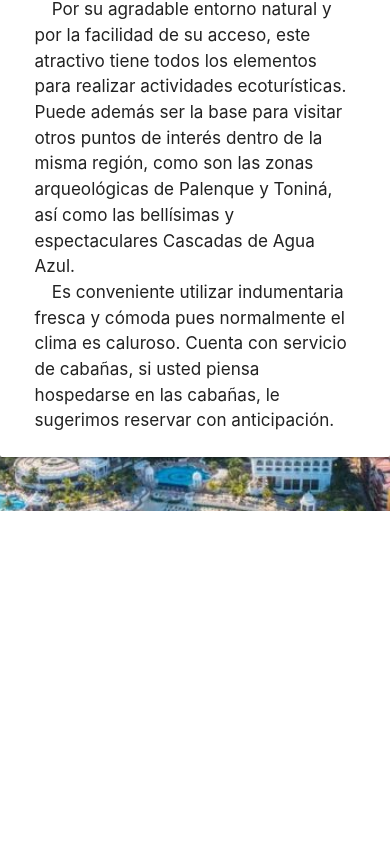
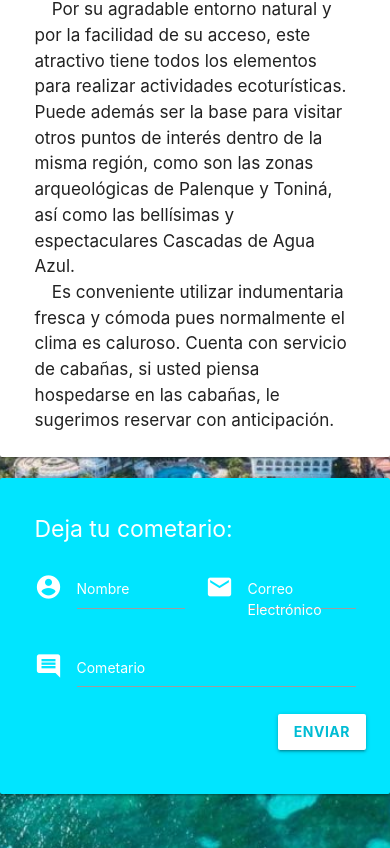
Before and after one commit to rene-jrfr/Modulo-3-Evaluacion, a plain HTML site: page 03_BlogTurismo-Materialize/index.html in a window 390 px wide. Shown: the part 2515-3363 px from the top of the page. Before the commit the page ends 3026 px from the top, so only its background shows below. Drawn offline with nearby package versions, Linux system fonts and the light colour scheme.

Commit message:
Materialize - Form. de Comentario
Sección con las mismas condiciones responsivas que Articulo, se crea un formulario que captura nombre, email y comentario.

```diff
--- a/03_BlogTurismo-Materialize/index.html
+++ b/03_BlogTurismo-Materialize/index.html
@@ -62,6 +62,32 @@
               <p>Es conveniente utilizar indumentaria fresca y cómoda pues normalmente el clima es caluroso. Cuenta con servicio de cabañas, si usted piensa hospedarse en las cabañas, le sugerimos reservar con anticipación.</p>
             </div>
           </div>
+          <div class="col card cyan accent-3 white-text"> <!-- Enviar Comentario -->
+            <div class="card-content">
+              <h5>Deja tu cometario:</h5>
+              <form>
+                <div class="row">
+                  <div class="input-field col s6">
+                    <i class="material-icons prefix">account_circle</i>
+                    <input id="icon_name" type="text" class="validate">
+                    <label class="white-text" for="icon_name">Nombre</label>
+                  </div>
+                  <div class="input-field col s6">
+                    <i class="material-icons prefix">email</i>
+                    <input id="icon_email" type="tel" class="validate">
+                    <label class="white-text" for="icon_email">Correo Electrónico</label>
+                  </div>
+                  <div class="input-field col s12">
+                    <i class="material-icons prefix">comment</i>
+                    <textarea id="icon_comment" class="materialize-textarea"></textarea>
+                    <label class="white-text" for="icon_comment">Cometario</label>
+                  </div>
+                  <button class="btn white cyan-text accent-3-text waves-effect waves-light right" type="submit" name="action"><b>Enviar</b></button>
+                </div>
+              </form>
+            </div>
+          </div>
+
       </div>
 
 
```
